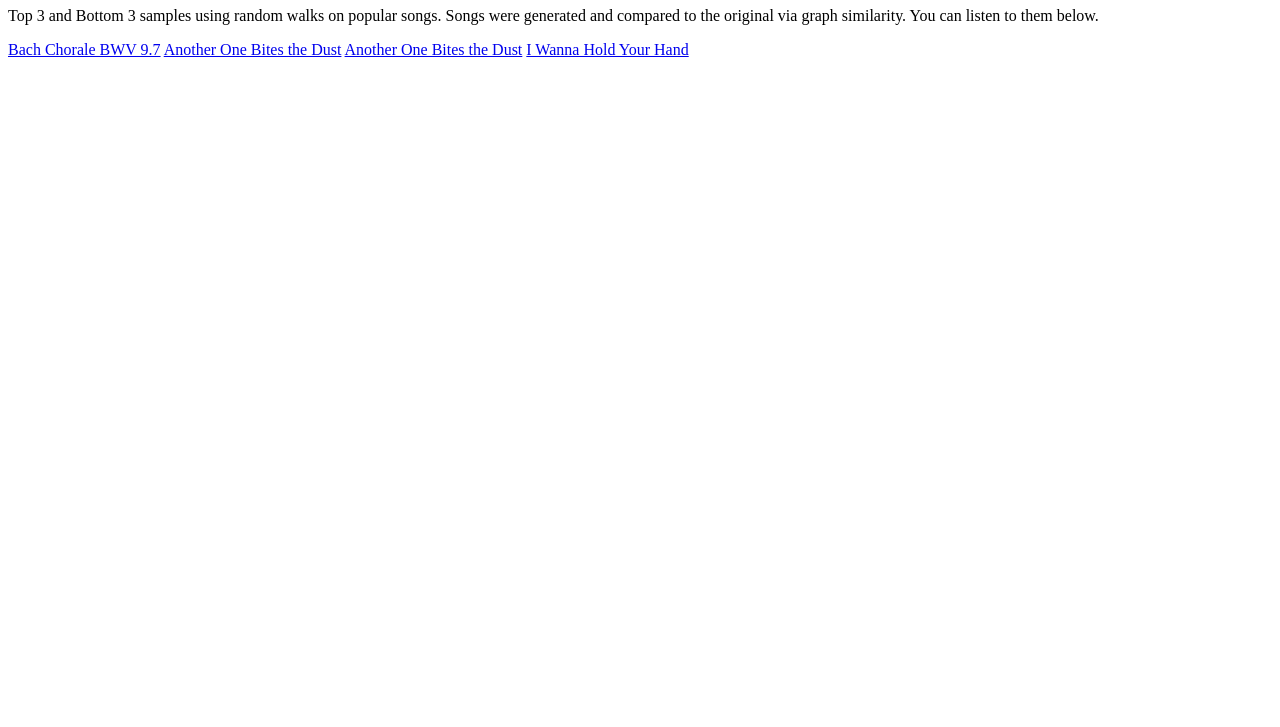
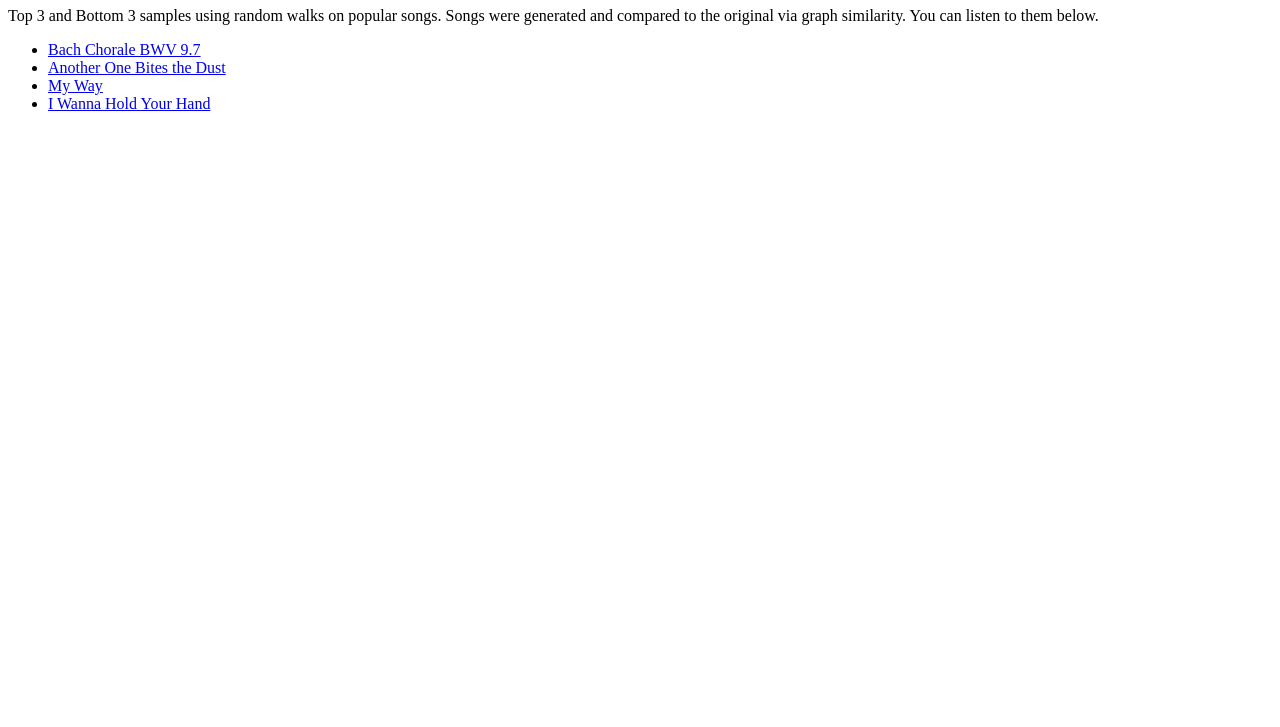
Before and after one commit to archmage521/archmage521.github.io, a plain HTML site: page index.html in a window 1280 px wide. Shown: the part 73-800 px from the top of the page. Drawn offline with Linux system fonts and the light colour scheme.

Commit message:
Update index.html

```diff
--- a/index.html
+++ b/index.html
@@ -14,12 +14,12 @@
 <h1>This page serves as a demo for a generative music project</h1>
 <body>
   <p>Top 3 and Bottom 3 samples using random walks on popular songs. Songs were generated and compared to the original via graph similarity. You can listen to them below.<p>
-
-  <a href="bwv.html">Bach Chorale BWV 9.7</a>
-  <a href="aobtd.html">Another One Bites the Dust</a>
-  <a href="mw.html">Another One Bites the Dust</a>
-  <a href="iwhyh.html">I Wanna Hold Your Hand</a>
-
+ <ul>
+   <li> <a href="bwv.html">Bach Chorale BWV 9.7</a></li>
+  <li><a href="aobtd.html">Another One Bites the Dust</a></li>
+   <li><a href="mw.html">My Way</a></li>
+   <li><a href="iwhyh.html">I Wanna Hold Your Hand</a></li>
+  </ul>
 </body>
 
 </html>
```
